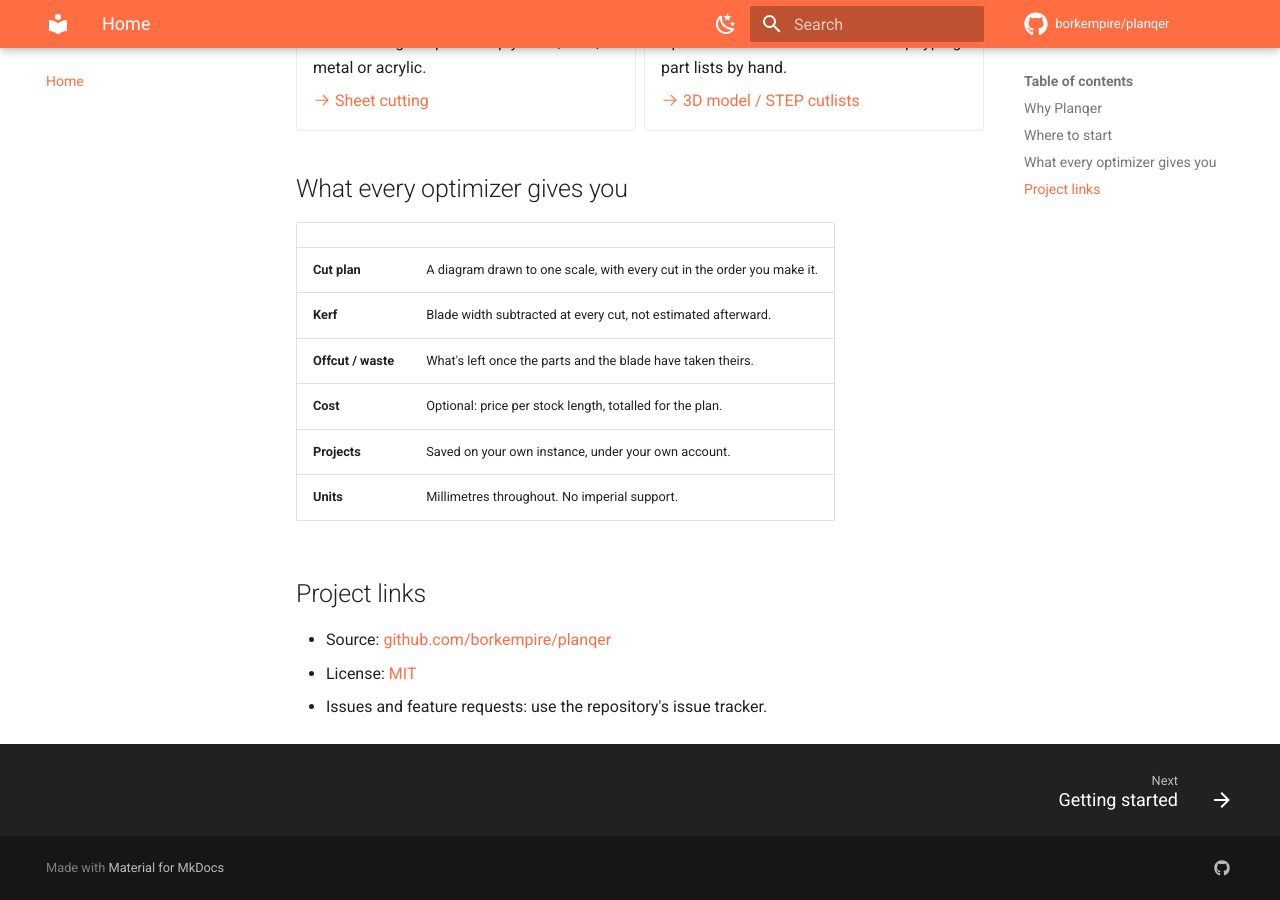
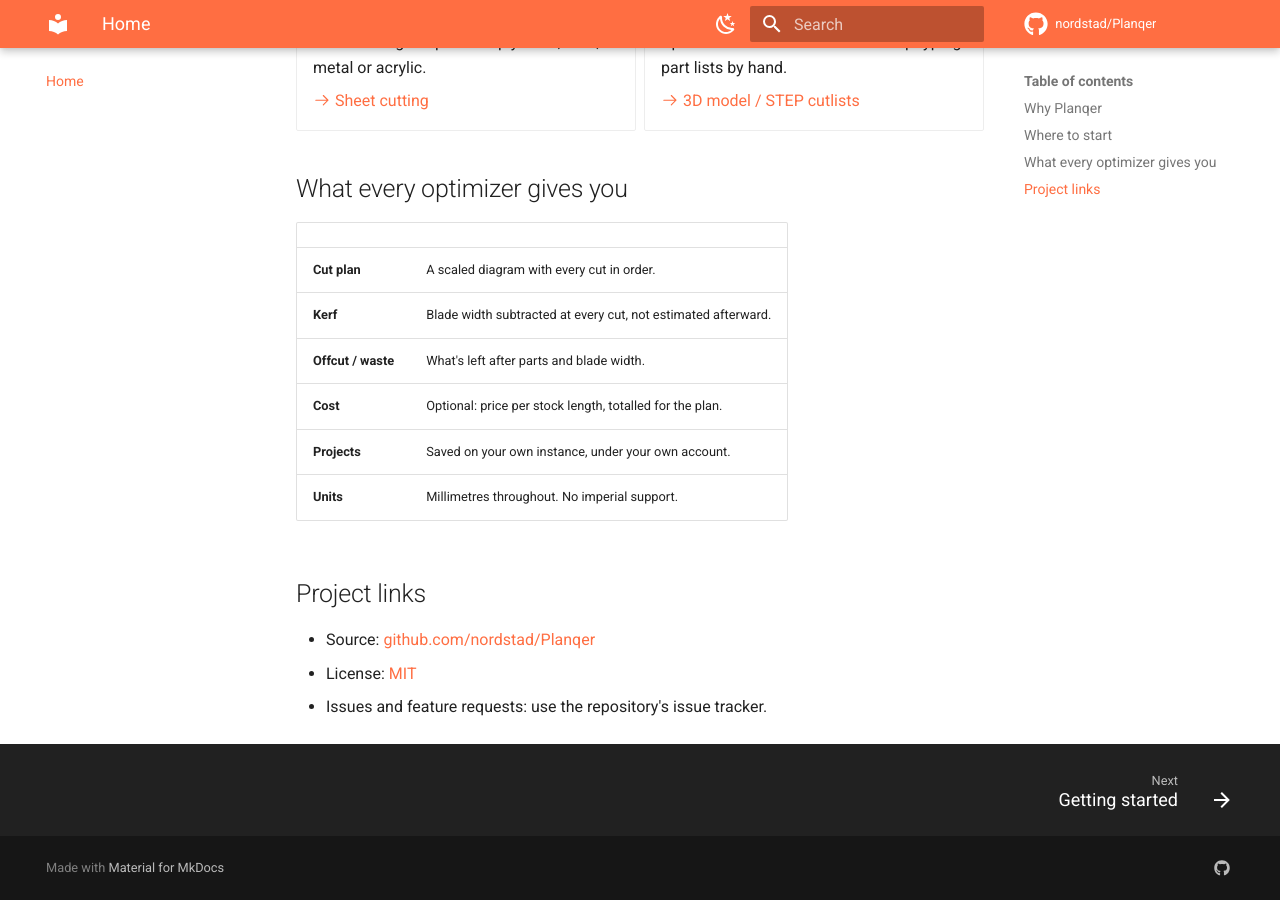
Before and after one commit to nordstad/Planqer, an MkDocs documentation site: the page built from docs/index.md, in a window 1280 px wide and 900 px high, scrolled down 1403 px. Built offline with MkDocs 1.6.1 and Material for MkDocs 9.7.7, drawn with Linux system fonts in a browser that asks for light colours; comment, search, counter and statistics services are not loaded.

Commit message:
Fix repository links in docs

```diff
--- a/docs/index.md
+++ b/docs/index.md
@@ -20,6 +20,7 @@ where every cut goes.
 
 ## Where to start
 
+<!-- markdownlint-disable MD033 -->
 <div class="grid cards" markdown>
 
 - :material-rocket-launch:{ .lg .middle } **New here?**
@@ -55,20 +56,21 @@ where every cut goes.
     [:octicons-arrow-right-24: 3D model / STEP cutlists](guide/model-cutlist.md)
 
 </div>
+<!-- markdownlint-enable MD033 -->
 
 ## What every optimizer gives you
 
 | | |
 | --- | --- |
-| **Cut plan** | A diagram drawn to one scale, with every cut in the order you make it. |
+| **Cut plan** | A scaled diagram with every cut in order. |
 | **Kerf** | Blade width subtracted at every cut, not estimated afterward. |
-| **Offcut / waste** | What's left once the parts and the blade have taken theirs. |
+| **Offcut / waste** | What's left after parts and blade width. |
 | **Cost** | Optional: price per stock length, totalled for the plan. |
 | **Projects** | Saved on your own instance, under your own account. |
 | **Units** | Millimetres throughout. No imperial support. |
 
 ## Project links
 
-- Source: [github.com/borkempire/planqer](https://github.com/borkempire/planqer)
+- Source: [github.com/nordstad/Planqer](https://github.com/nordstad/Planqer)
 - License: [MIT](https://opensource.org/licenses/MIT)
 - Issues and feature requests: use the repository's issue tracker.
--- a/mkdocs.yml
+++ b/mkdocs.yml
@@ -1,8 +1,8 @@
 site_name: Planqer
 site_description: Self-hosted cutting optimization for boards and sheet goods
-site_url: https://borkempire.github.io/planqer/
-repo_url: https://github.com/borkempire/planqer
-repo_name: borkempire/planqer
+site_url: https://nordstad.github.io/Planqer/
+repo_url: https://github.com/nordstad/Planqer
+repo_name: nordstad/Planqer
 edit_uri: edit/main/docs/
 
 theme:
@@ -73,7 +73,7 @@ nav:
 extra:
   social:
     - icon: fontawesome/brands/github
-      link: https://github.com/borkempire/planqer
+      link: https://github.com/nordstad/Planqer
 
 not_in_nav: |
   RELEASE_NOTES.md
```
Also changed, not shown: README.md (+2 -2 lines), docs/getting-started.md (+1 -1 lines), mcp-server/README.md (+1 -1 lines).
